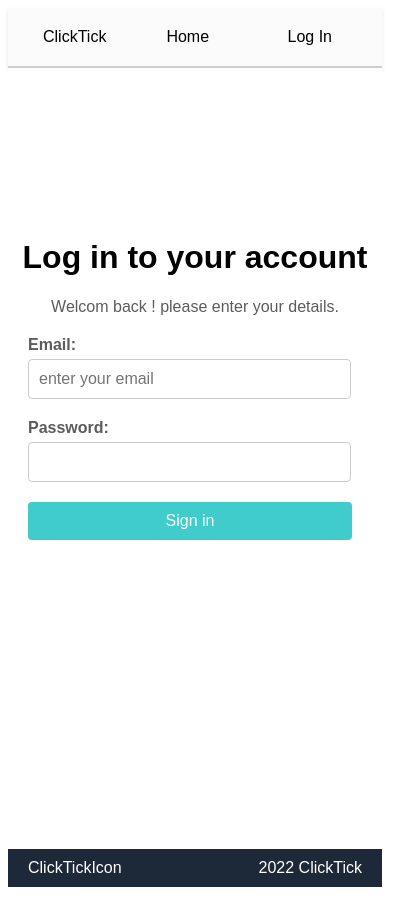
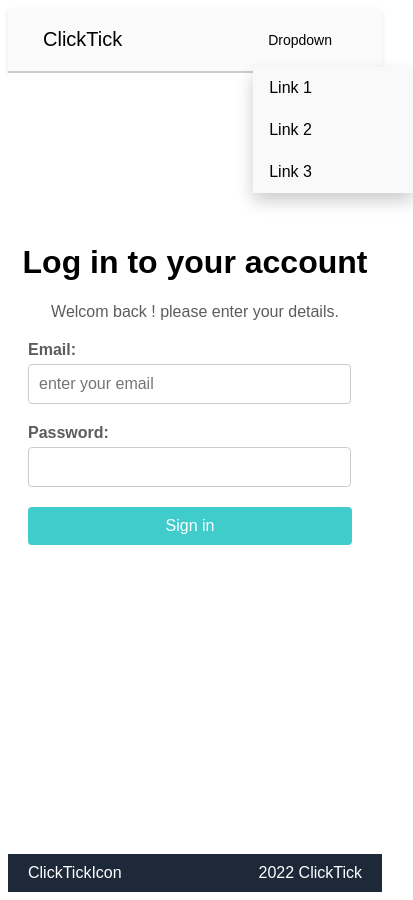
Before and after one commit to AsmaaAhmed308/ClickTick-Assignment, an Angular app: page /login/1 in a window 390 px wide. Shown: the whole page, 413 px wide, since content can reach past the window. Built offline with nearby package versions, Linux system fonts and the light colour scheme.

Commit message:
responsive home and navbar

```diff
--- a/src/app/home-page/home-page.component.css
+++ b/src/app/home-page/home-page.component.css
@@ -18,7 +18,8 @@ body {
   padding: 16px; /* Padding around the grid */
 }
 
-.category {
+
+.grid-category {
   background-color: #ffffff;
   color: black;
   text-align: center;
@@ -54,7 +55,8 @@ body {
 }
 
 .card-image {
-  width: 100%;
+  width: fit-content;
+  text-align: center;
   height: 12rem; /* Equivalent to h-48 */
   object-fit: cover; /* Ensures the image covers the area */
 }
@@ -65,22 +67,69 @@ body {
 
 
 
-/* Responsive styles */
+.card-content {
+  padding: 1rem; /* Equivalent to p-4 */
+}
 
-@media (min-width: 900px) {
-  .grid-container {
-    grid-template-columns: 10% 90%; /* 2 columns at 50% each */
-  }
+.card-title {
+  font-size: 1.125rem; /* Equivalent to text-lg */
+  font-weight: 600; /* Equivalent to font-semibold */
+}
 
-  .grid-products-container {
-    grid-template-columns: repeat(4, 1fr);  /* 2 columns at 50% each */
-  }
+.card-description {
+  height: 150px;
+  color: #4a5568; /* Equivalent to text-gray-600 */
+}
+
+
+.add-to-cart-button {
+  background-color: #41cccc; /* Green */
+  border: none;
+  color: white;
+  padding: 10px;
+  text-align: center;
+  text-decoration: none;
+  display: inline-block;
+  font-size: 16px;
+  margin: 4px 2px;
+  cursor: pointer;
+  border-radius: 8px;
+  width: 100%
+}
+
+.more-card-info{
+    font-weight: bold;
+    color: #303031;
+    font-size: 15px;
+}
+
+.Price-after-discount{
+  text-decoration: line-through;
+  margin-right: 15px;
 }
 
 
 
 
-@media (max-width: 1042px) {
+/* Responsive styles */
+
+
+
+@media (min-width: 0px) and (max-width: 450px){
+  .grid-container {
+    grid-template-columns:  100%; /* 2 columns at 50% each for smaller screens */
+  }
+
+  .grid-products-container {
+    grid-template-columns: repeat(1, 1fr); /* 2 columns on small screens */
+  }
+  .radio-buttons {
+    display: ruby;
+  }
+}
+
+
+@media (min-width: 451px) and (max-width: 1277px){
   .grid-container {
     grid-template-columns:  100%; /* 2 columns at 50% each for smaller screens */
   }
@@ -92,20 +141,3 @@ body {
     display: ruby;
   }
 }
-
-
-
-
-@media (max-width: 480px) {
-  .grid-container {
-    grid-template-columns: 100%; /* 1 column at 100% for extra small screens */
-  }
-
-  .grid-products-container {
-    grid-template-columns: repeat(2, 1fr); /* 1 column on extra small screens */
-  }
-
-  .radio-buttons {
-    display: ruby;
-  }
-}
--- a/src/app/home-page/home-page.component.html
+++ b/src/app/home-page/home-page.component.html
@@ -1,16 +1,8 @@
-<!DOCTYPE html>
-<html lang="en">
 
-<head>
-  <meta charset="UTF-8">
-  <meta name="viewport" content="width=device-width, initial-scale=1.0">
-  <title>Responsive Grid Layout Example</title>
-</head>
 
 <body>
-
-
-
+  <app-navbar [PageMode]="'orders'" [CartItemsCount]="cartItemsCount"
+  (searchTextFitration)="getSearchText($event)"></app-navbar>
   <div class="grid-container">
 
     <div class="grid-category">
@@ -23,11 +15,11 @@
         </label>
       </div>
     </div>
-    <!--===================================================-->
+
     <div class="grid-products-container">
       <div class="card" *ngFor="let item of paginatedProducts | filter: searchText">
         <img [src]="item.images[0]" alt="{{ item.title }}" class="card-image" />
-            <!-- <div class="card-content">
+        <div class="card-content">
               <h2 class="card-title">{{ item.title }}</h2>
               <div class="card-description">
                 <p>{{ item.description }}</p>
@@ -52,11 +44,10 @@
                 <span class="more-card-info">{{ item.stock }}</span>
               </div>
               <button class="add-to-cart-button" (click)="addToCart(item)">Add to Cart</button>
-            </div> -->
+            </div>
       </div>
     </div>
 
   </div>
+
 </body>
-
-</html>
--- a/src/app/home-page/home-page.component.ts
+++ b/src/app/home-page/home-page.component.ts
@@ -172,7 +172,7 @@ export class HomePageComponent {
   totalPages(): number {
     return Math.ceil(this.ProductList.length / this.itemsPerPage);
   }
-  itemsPerPage : number = 4
+  itemsPerPage : number =50
   currentPage: number  = 1
   firstPage: number  = 1
   SecPage: number  = 2
--- a/src/app/navbar/navbar.component.css
+++ b/src/app/navbar/navbar.component.css
@@ -4,53 +4,80 @@
     justify-content: space-between;
     align-items: center;
     padding: 10px 20px;
-    background-color: rgba(247, 247, 247, 0.47); /* Semi-transparent background color */
-    border-bottom: 2px solid #ccc; /* Bottom border */
-    box-shadow: 0 2px 4px rgba(0, 0, 0, 0.1); /* Optional: subtle shadow for depth */
+    background-color: rgba(247, 247, 247, 0.47);
+    /* Semi-transparent background color */
+    border-bottom: 2px solid #ccc;
+    /* Bottom border */
+    box-shadow: 0 2px 4px rgba(0, 0, 0, 0.1);
+    /* Optional: subtle shadow for depth */
 }
 
-.navbar-left, .navbar-right {
+.navbar-left,
+.navbar-right {
     display: flex;
     align-items: center;
 }
 
 .logo {
-    position: relative; /* Position relative for absolute positioning of the logo */
-    margin-right: 15px; /* Space between logo and text */
-    padding: 10px 15px; /* Add some padding for better hover area */
-    border-radius: 5px; /* Rounded corners for a smoother look */
-    transition: background-color 0.3s ease, transform 0.3s ease; /* Smooth transition for background color and scale */
+    position: relative;
+    /* Position relative for absolute positioning of the logo */
+    margin-right: 15px;
+    /* Space between logo and text */
+    padding: 10px 15px;
+    /* Add some padding for better hover area */
+    border-radius: 5px;
+    /* Rounded corners for a smoother look */
+    transition: background-color 0.3s ease, transform 0.3s ease;
+    /* Smooth transition for background color and scale */
 }
 
 .logo svg {
-    position: absolute; /* Position the SVG logo absolutely */
-    left: 0; /* Align to the left */
-    top: 50%; /* Center vertically */
-    transform: translateY(-50%); /* Adjust for vertical centering */
-    opacity: 0.2; /* Make the logo semi-transparent */
-    width: 30px; /* Adjust size as needed */
-    height: 30px; /* Adjust size as needed */
+    position: absolute;
+    /* Position the SVG logo absolutely */
+    left: 0;
+    /* Align to the left */
+    top: 50%;
+    /* Center vertically */
+    transform: translateY(-50%);
+    /* Adjust for vertical centering */
+    opacity: 0.2;
+    /* Make the logo semi-transparent */
+    width: 30px;
+    /* Adjust size as needed */
+    height: 30px;
+    /* Adjust size as needed */
 }
 
 .tab {
-    margin: 0 15px; /* Space between items */
-    cursor: pointer; /* Change cursor to pointer on hover */
-    padding: 10px 15px; /* Add some padding for better hover area */
-    border-radius: 5px; /* Rounded corners for a smoother look */
-    transition: background-color 0.3s ease, transform 0.3s ease; /* Smooth transition for background color and scale */
+    margin: 0 15px;
+    /* Space between items */
+    cursor: pointer;
+    /* Change cursor to pointer on hover */
+    padding: 10px 15px;
+    /* Add some padding for better hover area */
+    border-radius: 5px;
+    /* Rounded corners for a smoother look */
+    transition: background-color 0.3s ease, transform 0.3s ease;
+    /* Smooth transition for background color and scale */
 }
 
-.logo:hover, .tab:hover {
-    background-color: gray; /* Change background color on hover */
-    color: white; /* Optional: Change text color on hover */
-    transform: scale(1.05); /* Slightly scale up the element on hover */
+.logo:hover,
+.tab:hover {
+    background-color: gray;
+    /* Change background color on hover */
+    color: white;
+    /* Optional: Change text color on hover */
+    transform: scale(1.05);
+    /* Slightly scale up the element on hover */
 }
 
 .cart-icon {
     display: contents;
-  }
-
-
+    align-items: center;
+    /* Align items vertically */
+    /* position: relative; */
+    /* Position relative for the circle count */
+}
 
 input[type=text] {
     width: 50%;
@@ -62,20 +89,134 @@ input[type=text] {
     background-position: 10px 10px;
     background-repeat: no-repeat;
     padding: 12px 20px 12px 40px;
-    margin:  0 15px;
+    margin: 0 15px;
     background-image: url('../../assets/search-icon.png');
 
-  }
+}
 
- .circle-count {
+.circle-count {
     height: 20px;
     width: 20px;
     background-color: #41cccc;
     border-radius: 50%;
     display: inline-flex;
-    align-items: center; /* Center vertically */
-    justify-content: center; /* Center horizontally */
-    position: absolute; /* Position absolutely within the container */
-    top:15px; /* Move to the top */
-    right: 180px; /* Move to the right */
-  }
+    align-items: center;
+    /* Center vertically */
+    justify-content: center;
+    /* Center horizontally */
+    position: absolute;
+    /* Position absolutely within the container */
+    top: 15px;
+    /* Move to the top */
+    right: 180px;
+    /* Move to the right */
+}
+
+.navbar a {
+    float: left;
+    font-size: 16px;
+    color: white;
+    text-align: center;
+    padding: 14px 16px;
+    text-decoration: none;
+}
+
+
+.navbar a:hover {
+    background-color: rgb(71, 67, 67);
+}
+
+.dropdown-content {
+    display: none;
+    position: absolute;
+    background-color: #f9f9f9;
+    min-width: 160px;
+    box-shadow: 0px 8px 16px 0px rgba(0, 0, 0, 0.2);
+    z-index: 1;
+    margin-top: 45px;
+}
+
+.dropdown-content a {
+    float: none;
+    color: black;
+    padding: 12px 16px;
+    text-decoration: none;
+    display: block;
+    text-align: left;
+}
+
+.dropdown-content a:hover {
+    background-color: #ddd;
+}
+
+.dropdown-content {
+    display: block;
+}
+
+
+.logo-container {
+    float: left;           /* Align the text to the left */
+    display: none;
+}
+
+.tab-container {
+    float: right;           /* Align the text to the right */
+    display: none;
+
+}
+
+
+
+/* Responsive Design */
+@media (max-width: 768px) {
+    /* .navbar { */
+        /* Stack items vertically */
+        /* flex-direction: column; */
+        /* Align items to the start */
+        /* align-items: flex-start; */
+    /* } */
+
+    .tab {
+        margin-left: 0;
+        /* Remove margin on smaller screens */
+        margin-right: 15px;
+        /* Maintain spacing between tabs */
+    }
+
+    .cart-icon {
+        justify-content: flex-end;
+        /* Align cart icon to the right */
+    }
+
+    .navbar-left,
+    .navbar-right {
+        display: none;
+    }
+
+    .tab-container , .logo-container {
+        display: flex;
+    }
+}
+
+@media (max-width: 480px) {
+    .logo {
+        font-size: 20px;
+        /* Smaller logo on very small screens */
+    }
+
+    .tab {
+        font-size: 14px;
+        /* Smaller font size for tabs */
+    }
+
+
+    .tab-container , .logo-container {
+        display: flex;
+    }
+
+    .navbar-left,
+    .navbar-right {
+        display: none;
+    }
+
+}
--- a/src/app/navbar/navbar.component.html
+++ b/src/app/navbar/navbar.component.html
@@ -1,3 +1,6 @@
+
+
+
 <nav class="navbar">
     <div class="navbar-left">
         <span class="logo">ClickTick</span>
@@ -24,8 +27,22 @@
                 </g>
             </svg>
             <span class="circle-count">{{CartItemsCount}}</span>
-            <span class="tab">Account</span>
-
+            <span class="tab" (click)="toggleDropdown()">Account</span>
         </span>
     </div>
+
+
+
+    <div class="logo-container">
+        <span class="logo">ClickTick</span>
+    </div>
+    <div class="tab-container">
+        <span class="tab" onclick="toggleDropdown()">Dropdown</span>
+        <div class="dropdown-content" id="dropdownContent">
+            <a href="#">Link 1</a>
+            <a href="#">Link 2</a>
+            <a href="#">Link 3</a>
+        </div>
+    </div>
+
 </nav>
--- a/src/app/navbar/navbar.component.ts
+++ b/src/app/navbar/navbar.component.ts
@@ -3,13 +3,26 @@ import { FormsModule } from '@angular/forms';
 import { ActivatedRoute, Router } from '@angular/router';
 import { FilterPipe } from '../pipe/search-filter.pipe';
 import { Component, Input, Output, EventEmitter } from '@angular/core';
+import { animate, state, style, transition, trigger } from '@angular/animations';
 
 @Component({
   selector: 'app-navbar',
   standalone: true,
   imports: [CommonModule  , FormsModule,FilterPipe ],
   templateUrl: './navbar.component.html',
-  styleUrl: './navbar.component.css'
+  styleUrl: './navbar.component.css',
+  animations: [
+    trigger('dropdownAnimation', [
+        state('void', style({ opacity: 0, transform: 'translateY(-10px)' })),
+        state('*', style({ opacity: 1, transform: 'translateY(0)' })),
+        transition('void => *', [
+            animate('200ms ease-in')
+        ]),
+        transition('* => void', [
+            animate('200ms ease-out')
+        ])
+    ])
+]
 })
 export class NavbarComponent {
   @Input()  PageMode : string = ''
@@ -29,5 +42,31 @@ export class NavbarComponent {
   }
 
 
+  isDropdownOpen = false;
+
+  toggleDropdown() {
+      this.isDropdownOpen = !this.isDropdownOpen;
+  }
+
+  goToProfile() {
+      // Navigate to profile
+      this.isDropdownOpen = false; // Close dropdown after action
+  }
+
+  goToOrders() {
+      // Navigate to orders
+      this.isDropdownOpen = false; // Close dropdown after action
+  }
+
+  goToSettings() {
+      // Navigate to settings
+      this.isDropdownOpen = false; // Close dropdown after action
+  }
+
+  goToLogout() {
+      // Perform logout
+      this.isDropdownOpen = false; // Close dropdown after action
+  }
+
 
 }
```
Lines whose indentation alone changed are shown as unchanged.
